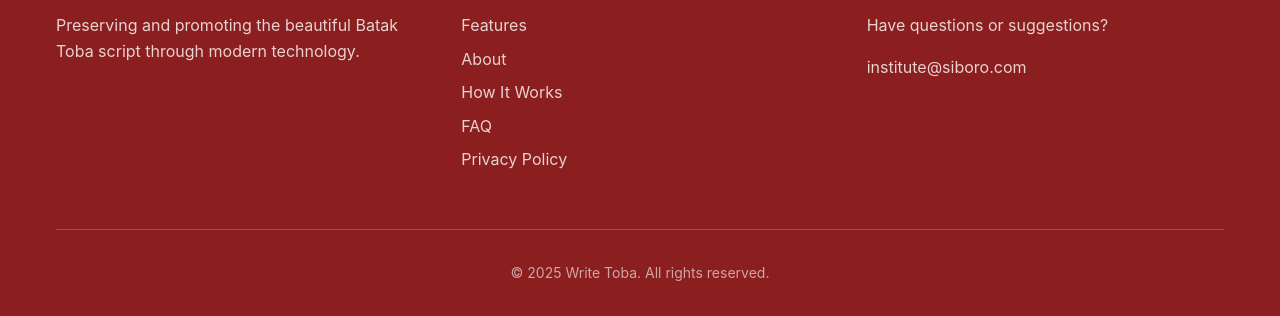
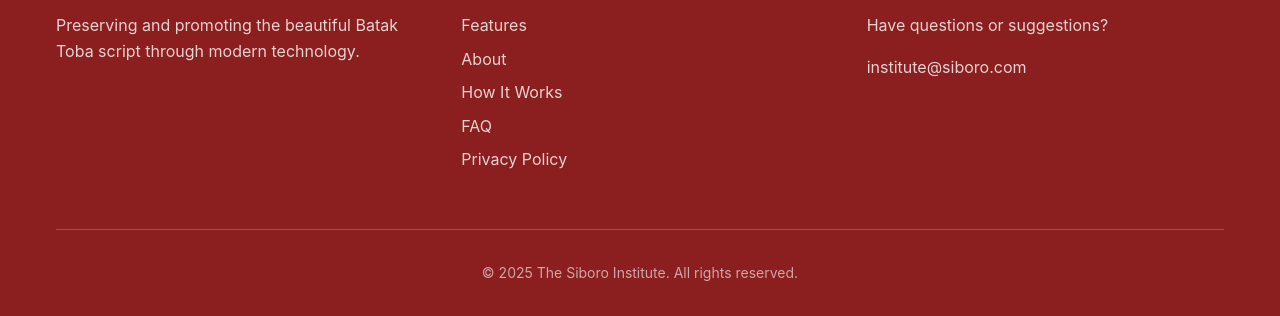
Before and after one commit to WriteToba/writetoba, a plain HTML site: page index.html in a window 1280 px wide. Shown: the part 2930-3246 px from the top of the page. Drawn offline with Linux system fonts and the light colour scheme.

Commit message:
Update footer copyright text

```diff
--- a/index.html
+++ b/index.html
@@ -194,7 +194,7 @@
                 </div>
             </div>
             <div class="footer-bottom">
-                <p>&copy; 2025 Write Toba. All rights reserved.</p>
+                <p>&copy; 2025 The Siboro Institute. All rights reserved.</p>
             </div>
         </div>
     </footer>
```
